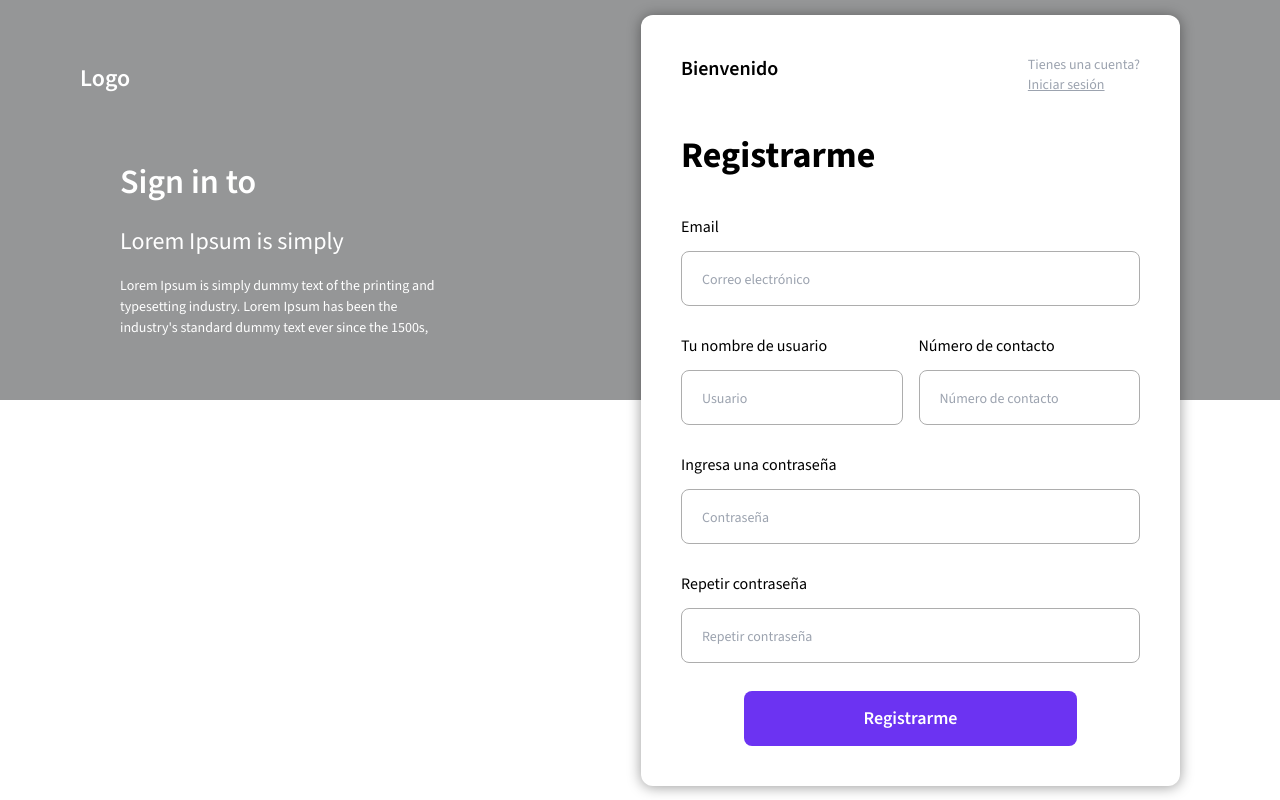
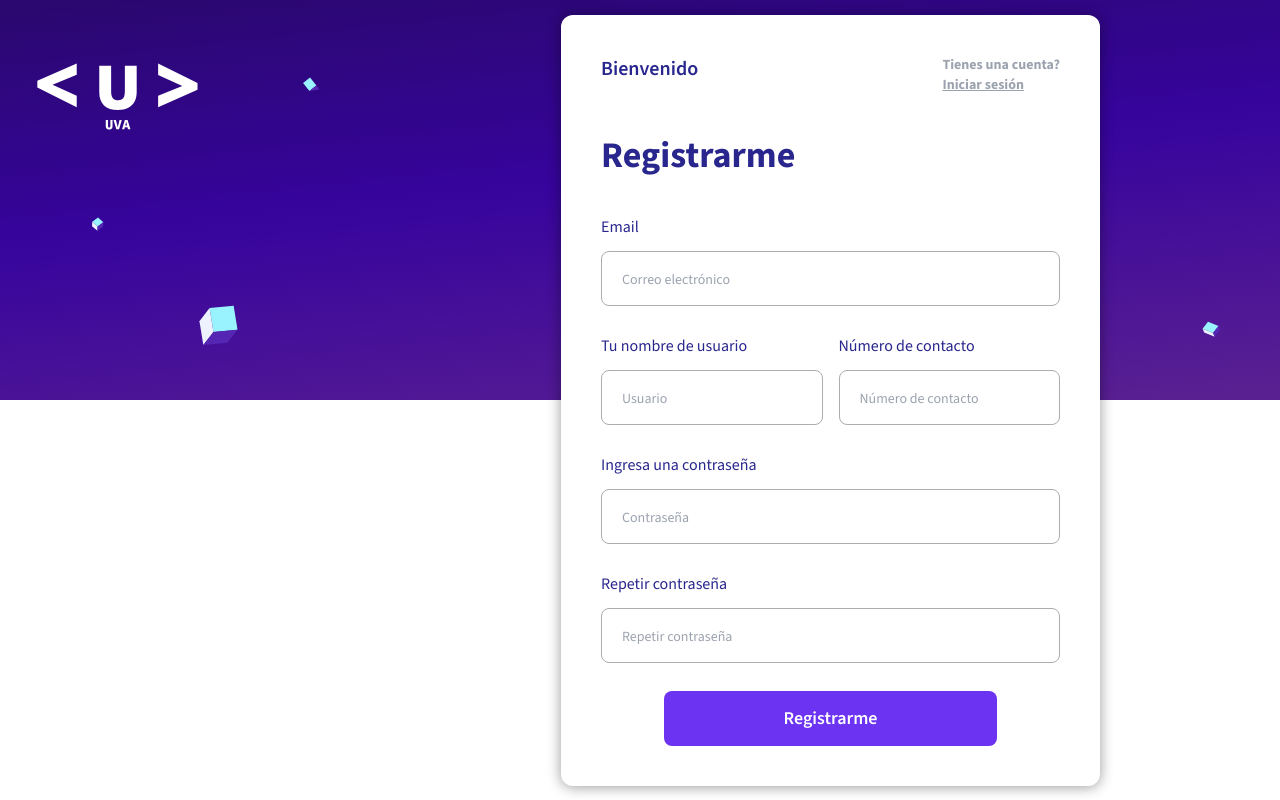
Before and after one commit to No-Country/c12-14-ft-node-react, a React (Vite) app in the folder front/: page /register in a window 1280 px wide. Built offline with nearby package versions, Linux system fonts and the light colour scheme; no server answers.

Commit message:
style: fix alignment and formatting in Register component

```diff
--- a/front/src/router/Register/Register.jsx
+++ b/front/src/router/Register/Register.jsx
@@ -1,27 +1,21 @@
 import RegisterForm from '@/components/Auth/RegisterForm/RegisterForm'
+import AuthBG from '@/assets/authBg.svg'
 
 const Login = () => {
   return (
-    <main className='relative h-screen flex flex-col'>
-      <div className='absolute right-20 h-screen flex items-center'>
+    <main className='relative flex h-screen flex-col font-bold text-primaryDark'>
+      <div className='absolute right-40 flex h-screen items-center'>
         <RegisterForm />
       </div>
 
-      <section className='flex-1 bg-[#959697] flex flex-col justify-evenly px-20'>
-        <div className=''>
-          <p className='text-white text-2xl font-semibold'>Logo</p>
-        </div>
-        <div className='flex flex-col gap-4 text-white pl-10'>
-          <h1 className='font-semibold text-[34px]'>Sign in to</h1>
-          <p className='text-[24px]'>Lorem Ipsum is simply</p>
-          <p className='text-[14px] max-w-[315px] font-light'>
-            Lorem Ipsum is simply dummy text of the printing and typesetting
-            industry. Lorem Ipsum has been the industry&apos;s standard dummy
-            text ever since the 1500s,
-          </p>
-        </div>
+      <section className='relative -z-10 flex flex-1 flex-col justify-evenly px-20'>
+        <img
+          src={AuthBG}
+          alt='authBg'
+          className='absolute left-0 top-0 h-full w-full object-cover object-left'
+        />
       </section>
-      <section className='flex-1 bg-white flex items-center pl-20 gap-4'></section>
+      <section className='flex flex-1 items-center gap-4 bg-white pl-20'></section>
     </main>
   )
 }
```
